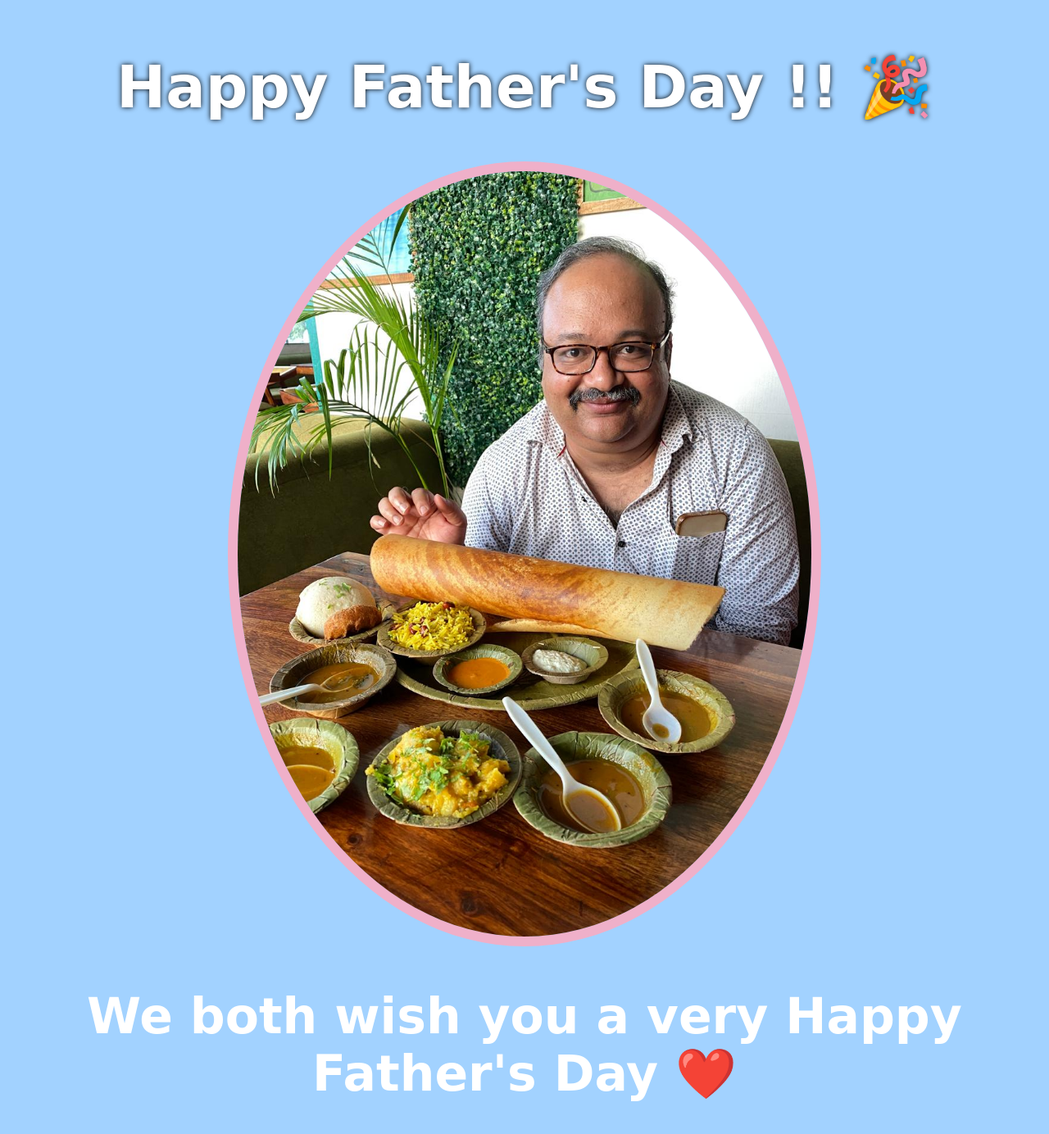
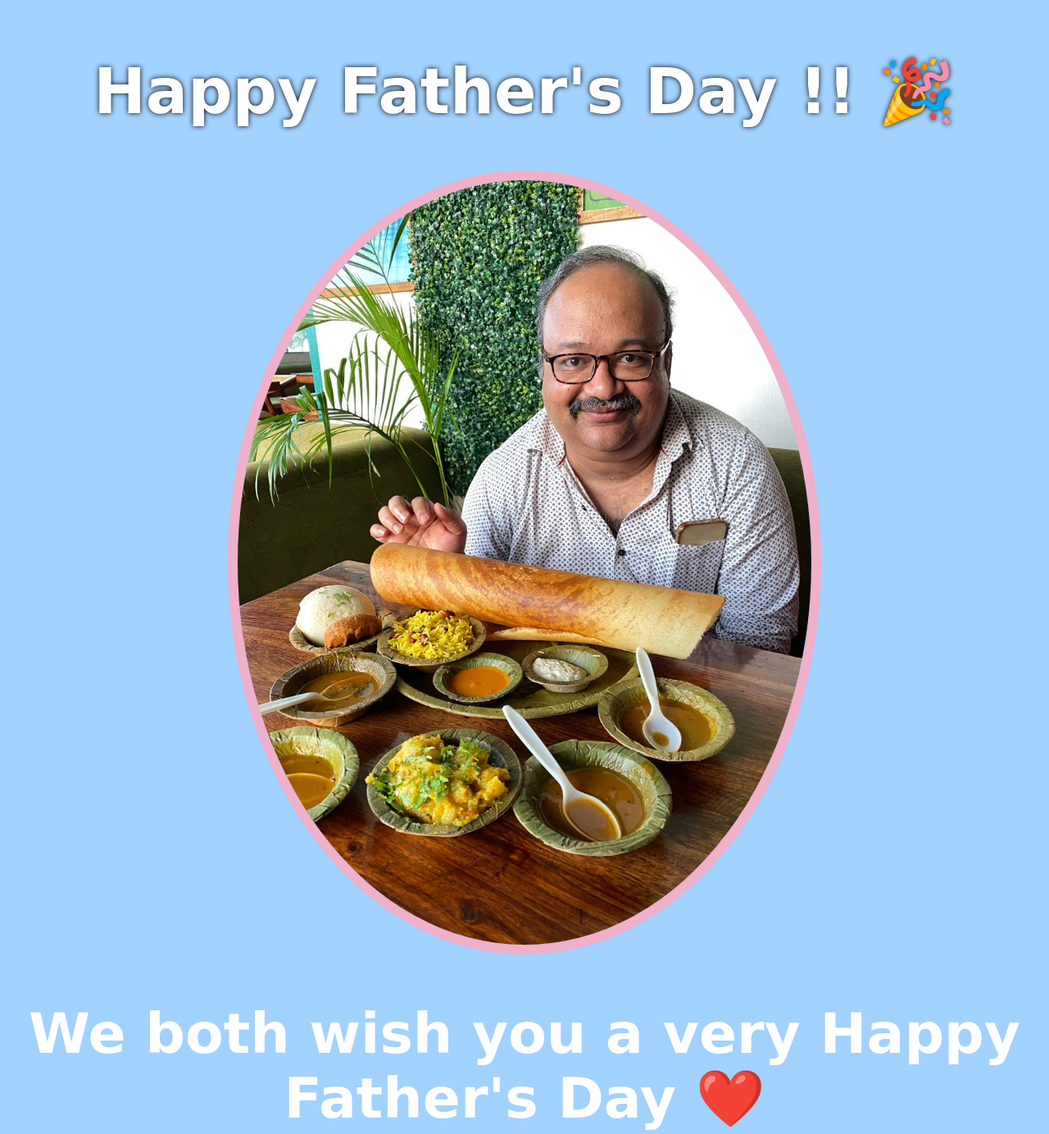
Before and after one commit to pra0310/gift-card, a plain HTML site: page index.html in a window 1280 px wide. Shown: the top 1384 px of the page at 82% size. Drawn offline with Linux system fonts and the light colour scheme; a web font is replaced by a local one.

Commit message:
Update style.css

```diff
--- a/style.css
+++ b/style.css
@@ -15,13 +15,13 @@ body {
 
 h1 {
   font-weight: 600;
-  font-size: 36px;
+  font-size: 38px;
   text-shadow: 0px 0px 3px black;
 }
 
 .head1,
 .head2 {
-  font-size: 30px;
+  font-size: 34px;
 }
 
 #main {
```
